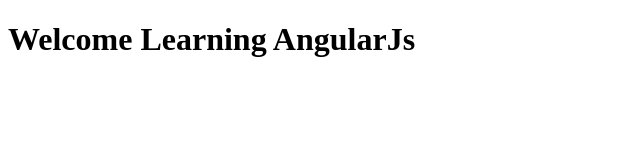
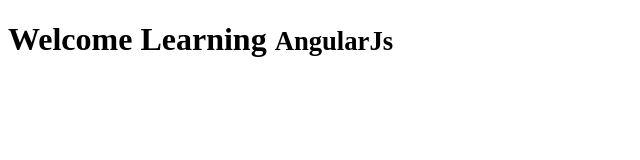
Before and after one commit to roopkumarmotifworks/courseera_angular, a website: page index.html in a window 1280 px wide. Shown: the whole page, without its empty margins (0-640 px from the left). Drawn offline with Linux system fonts and the light colour scheme.

Commit message:
third commit

```diff
--- a/index.html
+++ b/index.html
@@ -5,6 +5,6 @@
         <title>Learning AngularJs</title>
     </head>
     <body>
-        <h1>Welcome Learning AngularJs</h1>
+        <h1>Welcome Learning <small>AngularJs</small></h1>
     </body>
 </html>
```
Also changed, not shown: package.json (added, +24 -0 lines), 2 other files.
